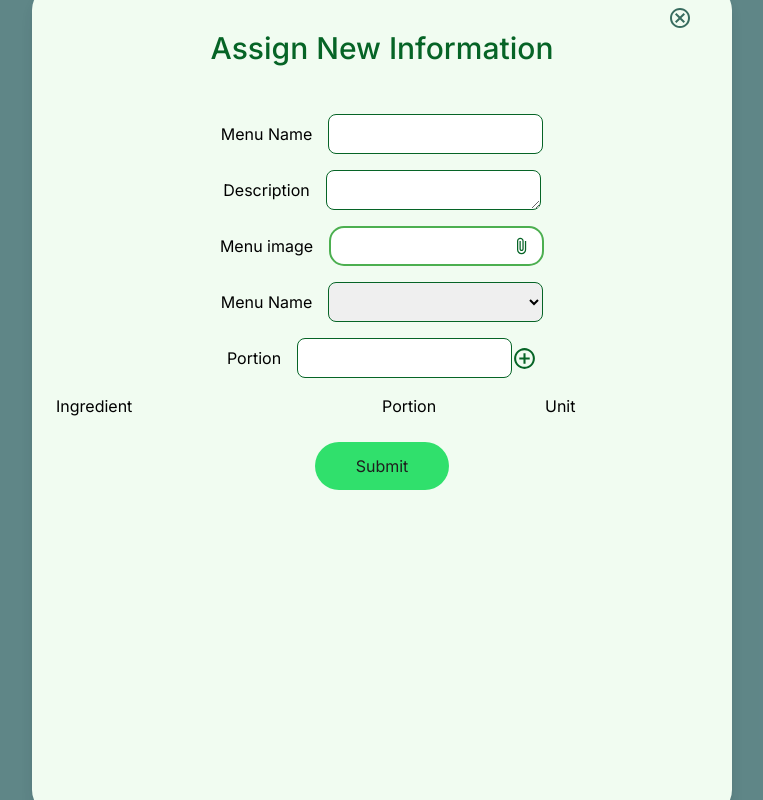
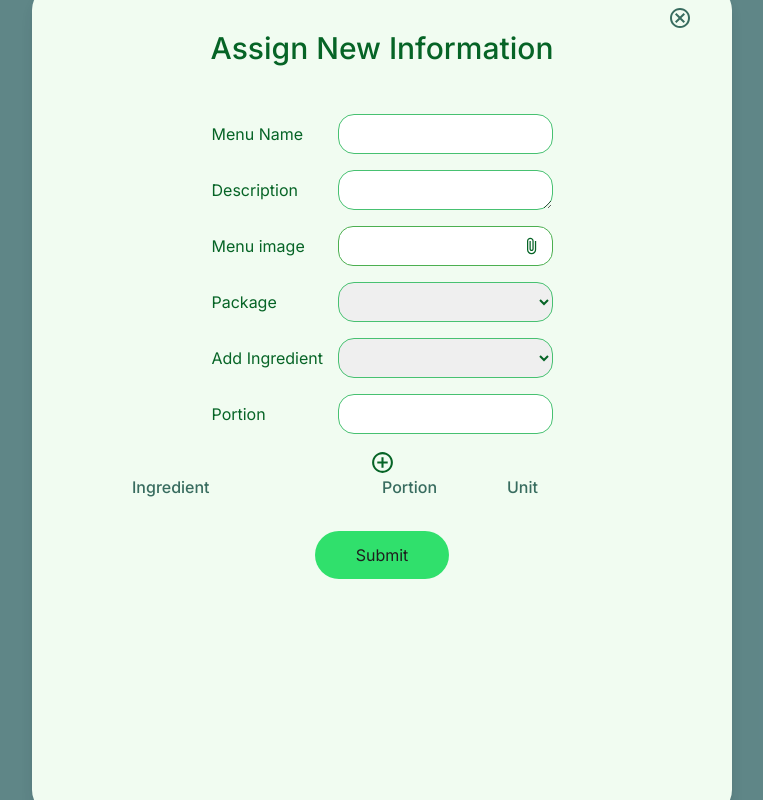
Before and after one commit to SE-GraDex/gradex-frontend, a React (Vite) app: page /mealmanagementpage in a window 1280 px wide. Both pictures are taken after a click on the picture 881 px from the left and 225 px from the top of the page. Shown: the whole page, without its empty margins (258-1021 px from the left). Built offline with nearby package versions, Linux system fonts and the light colour scheme.

Commit message:
version 2.0 meal-designer

```diff
--- a/src/index.css
+++ b/src/index.css
@@ -63,7 +63,7 @@
     justify-content: space-between;
     width: 215px;
     height: 40px;
-    border: 2px solid #4caf50; /* สีเขียว */
+    border: 1px solid #4caf50; /* สีเขียว */
     border-radius: 15px; /* มุมโค้ง */
     padding: 10px;
     background-color: white;
--- a/src/pages/MenuLab/IngredientManagment/IngredientManagementPage.tsx
+++ b/src/pages/MenuLab/IngredientManagment/IngredientManagementPage.tsx
@@ -4,6 +4,7 @@ import pulscircle from '../../../assets/images/plus-circle.svg';
 import edit from '../../../assets/images/Edit.svg';
 import Modallngred from './Modallngred';
 import ModallngredEdit from './ModallngredEdit';
+
 interface FormData {
     ingredientName: string;
     pricePerUnit: string;
--- a/src/pages/MenuLab/MealManagement/MealManagementPage.tsx
+++ b/src/pages/MenuLab/MealManagement/MealManagementPage.tsx
@@ -5,10 +5,21 @@ import pulscircle from '../../../assets/images/plus-circle.svg';
 import edit from '../../../assets/images/Edit.svg';
 import info from '../../../assets/images/Info.svg';
 import ModalNewMenu from './ModalNewMenu';
+
+import { menuItems, MenuItem } from '../../../interface/calendar.types';
+
+
+
 const MealManagementPage: React.FC = () => {
     const [searchQuery, setSearchQuery] = useState('');
     const [isPopUpOpen, setIsPopUpOpen] = useState(false);
-    // const [isPopUpOpenEdit, setIsPopUpOpenEdit] = useState(false);
+    const [menuList, setMenuList] = useState<MenuItem[]>(menuItems);
+
+    const handleAddNewMenu = (newMenu: MenuItem) => {
+        setMenuList([...menuList, newMenu]);
+    };
+
+
     return (
         <div className='flex flex-col items-center'>
             <h1 className="text-5xl font-semibold mb-4 text-white jsu">Meal Management</h1>
@@ -46,13 +57,14 @@ const MealManagementPage: React.FC = () => {
                     <div className='w-[25px] h-[25px]'></div>
                 </div>
             </div>
-            <div className='w-[573px] grid grid-cols-2 gap-2'>
+            {menuList.map((menu, index) => (
+                 <div className='w-[573px] grid grid-cols-2 gap-2' key={index}>
                  <div className=''>
-                    Pad Gaprao Moo
+                     {menu.name}
                  </div>
                  <div className='flex justify-self-end gap-2'>
                      <div className=''>
-                        Basic
+                         {menu.PackageName}
                      </div>
                      <div className='w-[25px] h-[25px]'></div>
                      <div className="flex justify-center items-center hover:cursor-pointer">
@@ -63,7 +75,9 @@ const MealManagementPage: React.FC = () => {
                      </div>
                  </div>
              </div>
-            {isPopUpOpen && <ModalNewMenu isOpen={isPopUpOpen} onClose={() => setIsPopUpOpen(false)} />}
+            )
+            )}
+            {isPopUpOpen && <ModalNewMenu isOpen={isPopUpOpen} onClose={() => setIsPopUpOpen(false)}  onSubmit={handleAddNewMenu} />}
         </div>
     );
 };
--- a/src/pages/MenuLab/MealManagement/ModalNewMenu.tsx
+++ b/src/pages/MenuLab/MealManagement/ModalNewMenu.tsx
@@ -1,50 +1,97 @@
-import React, { useState } from 'react';
-import  addcircle  from '../../../assets/images/add_circle.svg';
-// กำหนด type สำหรับ props ของ modal
+import React, { useState, ChangeEvent } from 'react';
+
+import addcircle from '../../../assets/images/add_circle.svg';
+import trash from '../../../assets/images/Trash2.svg';
+import { Ingredient, MenuItem } from '../../../interface/calendar.types';
+interface GridRow {
+    ingredient: string;
+    portion: string;
+    unit: string;
+    pricePerUnit: string;
+}
+
 interface MealPrepModalProps {
     isOpen: boolean;
     onClose: () => void;
-    // onSubmit: (newIngredient: FormData) => void; // เพิ่มฟังก์ชัน onSubmit สำหรับการส่งข้อมูลกลับ
+    onSubmit: (newMenu: MenuItem) => void;
 }
 
-// กำหนด type สำหรับ form data
-// interface FormData {
-//     ingredientName: string;
-//     pricePerUnit: string;
-//     unit: string;
-// }
+interface FormData {
+    ingredientName: string;
+    pricePerUnit: string;
+    unit: string;
+}
 
-const ModalNewMenu: React.FC<MealPrepModalProps> = ({ isOpen, onClose }) => {
+
+
+const ModalNewMenu: React.FC<MealPrepModalProps> = ({ isOpen, onClose, onSubmit }) => {
     if (!isOpen) return null;
 
-    // const [formData, setFormData] = useState<FormData>({
-    //     ingredientName: '',
-    //     pricePerUnit: '',
-    //     unit: ''
-    // });
+    const [ingredientList, setIngredientList] = useState<FormData[]>([
+        { ingredientName: 'Pork', pricePerUnit: '0.2', unit: 'gram' },
+        { ingredientName: 'Chicken', pricePerUnit: '0.15', unit: 'gram' },
+        { ingredientName: 'Rice', pricePerUnit: '0.5', unit: 'kg' },
+        { ingredientName: 'Tomato', pricePerUnit: '1.0', unit: 'kg' },
+        { ingredientName: 'Lettuce', pricePerUnit: '0.3', unit: 'kg' },
+        { ingredientName: 'Egg', pricePerUnit: '0.7', unit: 'unit' },
+        { ingredientName: 'Garlic', pricePerUnit: '0.1', unit: 'gram' },
+        { ingredientName: 'Carrot', pricePerUnit: '0.6', unit: 'kg' },
+        { ingredientName: 'Onion', pricePerUnit: '0.2', unit: 'kg' },
+        { ingredientName: 'Cucumber', pricePerUnit: '0.4', unit: 'kg' },
+    ]);
 
-    // const handleChange = (e: React.ChangeEvent<HTMLInputElement>, field: keyof FormData) => {
-    //     setFormData({
-    //         ...formData,
-    //         [field]: e.target.value
-    //     });
-    // };
-
-    // const handleSubmit = () => {
-    //     onSubmit(formData);
-    //     onClose();
-    // };
-
-    // const inputFields: { label: string; field: keyof FormData }[] = [
-    //     { label: 'Ingredient Name', field: 'ingredientName' },
-    //     { label: 'Price / Unit', field: 'pricePerUnit' },
-    //     { label: 'Unit', field: 'unit' }
-    // ];
     const [fileName, setFileName] = useState<string>('');
-
+    const [nameMenu, setNameMenu] = useState<string>('');
+    const [selectedPackage, setSelectedPackage] = useState<string>('');
     const handleFileChange = (event: React.ChangeEvent<HTMLInputElement>) => {
         const file = event.target.files?.[0];
         setFileName(file ? file.name : '');
+    };
+
+    const [description, setDescription] = useState<string>('');
+    const [pricePerUnit, setPricePerUnit] = useState<string>('');
+    const [ingredient, setIngredient] = useState<string>('');
+    const [portion, setPortion] = useState<string>('');
+    const [unit, setUnit] = useState<string>('grams');
+    const [gridData, setGridData] = useState<GridRow[]>([]);
+
+    const ShowAllvalue = () => {
+        const newMenu: MenuItem = {
+            name: nameMenu,
+            image: fileName,
+            PackageName: selectedPackage as 'Basic' | 'Deluxe' | 'Premium',
+            Description: description,
+            ingredients: gridData.map((row) => ({
+                ingredient: row.ingredient,
+                portion: parseInt(row.portion),
+                unit: row.unit,
+                priceperunit: parseFloat(row.pricePerUnit),
+            })),
+        };
+
+        onSubmit(newMenu); // ส่งข้อมูลกลับไปที่ Parent
+        onClose(); // ปิด Modal
+    };
+
+
+    const handleAddToGrid = () => {
+        if (ingredient && portion && unit) {
+            setGridData([...gridData, { ingredient, portion, unit, pricePerUnit }]);
+            setIngredient('');
+            setPortion('');
+        }
+    };
+    const handleDeleteRow = (index: number) => {
+        const newGridData = [...gridData];
+        newGridData.splice(index, 1);
+        setGridData(newGridData);
+    };
+
+    const handleResize = (e: ChangeEvent<HTMLTextAreaElement>) => {
+        const textarea = e.target;
+        textarea.style.height = 'auto'; // รีเซ็ตความสูงก่อน
+        textarea.style.height = `${textarea.scrollHeight}px`; // ปรับตาม scrollHeight
+        setDescription(textarea.value);
     };
 
     return (
@@ -58,30 +105,34 @@ const ModalNewMenu: React.FC<MealPrepModalProps> = ({ isOpen, onClose }) => {
                         <path d="M8.4 17L12 13.4L15.6 17L17 15.6L13.4 12L17 8.4L15.6 7L12 10.6L8.4 7L7 8.4L10.6 12L7 15.6L8.4 17ZM12 22C10.6167 22 9.31667 21.7375 8.1 21.2125C6.88333 20.6875 5.825 19.975 4.925 19.075C4.025 18.175 3.3125 17.1167 2.7875 15.9C2.2625 14.6833 2 13.3833 2 12C2 10.6167 2.2625 9.31667 2.7875 8.1C3.3125 6.88333 4.025 5.825 4.925 4.925C5.825 4.025 6.88333 3.3125 8.1 2.7875C9.31667 2.2625 10.6167 2 12 2C13.3833 2 14.6833 2.2625 15.9 2.7875C17.1167 3.3125 18.175 4.025 19.075 4.925C19.975 5.825 20.6875 6.88333 21.2125 8.1C21.7375 9.31667 22 10.6167 22 12C22 13.3833 21.7375 14.6833 21.2125 15.9C20.6875 17.1167 19.975 18.175 19.075 19.075C18.175 19.975 17.1167 20.6875 15.9 21.2125C14.6833 21.7375 13.3833 22 12 22ZM12 20C14.2333 20 16.125 19.225 17.675 17.675C19.225 16.125 20 14.2333 20 12C20 9.76667 19.225 7.875 17.675 6.325C16.125 4.775 14.2333 4 12 4C9.76667 4 7.875 4.775 6.325 6.325C4.775 7.875 4 9.76667 4 12C4 14.2333 4.775 16.125 6.325 17.675C7.875 19.225 9.76667 20 12 20Z" fill="#386C5F" />
                     </svg>
                 </button>
-                <div className="text-[#066426] text-3xl font-medium justify-self-center mt-5 mb-12">Assign New Information</div>
-                <div className='flex justify-center items-center mb-4'>
-                    <div className='mr-4'>
+                <div className="text-[#066426] text-3xl font-medium justify-self-center mt-5 mb-12">
+                    Assign New Information
+                </div>
+                <div className='text-[#066426]'>
+                    <div className='w-[341px] justify-self-center flex justify-between items-center mb-4 '>
+                        <div className=''>
                             Menu Name
                         </div>
                         <input
                             type="text"
-                        className="w-[215px] h-[40px] rounded-lg border border-[#066426] pl-3 outline-none"
-                    // value={formData.ingredientName}
-                    // onChange={(e) => handleChange(e, 'ingredientName')}
+                            className="w-[215px] h-[40px] rounded-2xl border border-[#47C171] pl-3 outline-none"
+                            value={nameMenu}
+                            onChange={(e) => setNameMenu(e.target.value)}
                         />
                     </div>
-                <div className='flex justify-center items-center mb-4'>
-                    <div className='mr-4'>
+                    <div className='w-[341px] justify-self-center flex justify-between items-center mb-4'>
+                        <div className=''>
                             Description
                         </div>
                         <textarea
-                        className="w-[215px] h-[40px] rounded-lg border border-[#066426] pl-3 outline-none"
-                    // value={formData.ingredientName}
-                    // onChange={(e) => handleChange(e, 'ingredientName')}
+                            className="w-[215px] h-[40px] rounded-2xl border border-[#47C171] pl-3 outline-none"
+                            style={{ overflow: 'hidden', minHeight: '40px' }} // ตั้งค่า overflow และความสูงเริ่มต้น
+                            value={description}
+                            onChange={handleResize}
                         />
                     </div>
-                <div className='flex justify-center items-center mb-4'>
-                    <div className='mr-4'>
+                    <div className='w-[341px] justify-self-center flex justify-between items-center mb-4'>
+                        <div className=''>
                             Menu image
                         </div>
                         <label className="file-input-container ">
@@ -101,42 +152,77 @@ const ModalNewMenu: React.FC<MealPrepModalProps> = ({ isOpen, onClose }) => {
                             <input type="file" onChange={handleFileChange} />
                         </label>
                     </div>
-                <div className='flex justify-center items-center mb-4'>
-                    <div className='mr-4'>
-                        Menu Name
-                    </div>
+
+                    <div className="w-[341px] justify-self-center flex justify-between items-center mb-4 ">
+                        <div className="">Package</div>
                         <select
-                        className="w-[215px] h-[40px] rounded-lg border border-[#066426] pl-3 outline-none"
-                    // value={formData.ingredientName}
-                    // onChange={(e) => handleChange(e, 'ingredientName')}
+                            className="w-[215px] h-[40px] rounded-2xl border border-[#47C171] pl-3 outline-none"
+                            onChange={(e) => setSelectedPackage(e.target.value)}
                         >
-                        <option value="" disabled selected className=' hidden'></option>
-                        <option value="menu1">Menu 1</option>
-                        <option value="menu2">Menu 2</option>
-                        <option value="menu3">Menu 3</option>
+                            <option value="" hidden></option>
+                            <option value="Basic">Basic</option>
+                            <option value="Deluxe">Deluxe</option>
+                            <option value="Premium">Premium</option>
                         </select>
                     </div>
-                <div className='flex justify-center items-center mb-4'>
-                    <div className='mr-4'>
-                        Portion
+
+                    <div className="w-[341px] justify-self-center flex justify-between items-center mb-4">
+                        <div className="">Add Ingredient</div>
+                        <select
+                            className="w-[215px] h-[40px] rounded-2xl border border-[#47C171] pl-3 outline-none"
+                            value={ingredient}
+                            onChange={(e) => {
+                                setIngredient(e.target.value);
+                                const selectedIndex = ingredientList.findIndex((ingredient) => ingredient.ingredientName === e.target.value);
+                                setUnit(ingredientList[selectedIndex].unit);
+                                setPricePerUnit(ingredientList[selectedIndex].pricePerUnit);
+                            }}
+                        >
+                            <option value="" hidden></option>
+                            {ingredientList.map((ingredient, index) => (
+                                <option key={index} value={ingredient.ingredientName}>
+                                    {ingredient.ingredientName}
+                                </option>
+                            ))}
+                        </select>
                     </div>
+
+
+                    <div className='w-[341px] justify-self-center flex justify-between items-center mb-4'>
+                        <div className=''>Portion</div>
                         <input
                             type="text"
-                        className="w-[215px] h-[40px] rounded-lg border border-[#066426] pl-3 outline-none"
-                    // value={formData.ingredientName}
-                    // onChange={(e) => handleChange(e, 'ingredientName')}
+                            className="w-[215px] h-[40px] rounded-2xl border border-[#47C171] pl-3 outline-none"
+                            value={portion}
+                            onChange={(e) => setPortion(e.target.value)}
                         />
-                    <img src={addcircle} alt="" className='w-[25px] h-[25px]' />
                     </div>
-                <div className=' grid grid-cols-4'>
-                    <div className='col-span-2'> Ingredient</div>
-                    <div className=''> Portion</div>
-                    <div className=''> Unit</div>
-
-
+                        <img
+                            src={addcircle}
+                            alt=""
+                            className='w-[25px] h-[25px] cursor-pointer justify-self-center'
+                            onClick={handleAddToGrid}
+                        />
                 </div>
+                <div className='w-[500px] grid grid-cols-4 mb-2 font-medium justify-self-center text-[#386C5F]'>
+                    <div className='col-span-2'>Ingredient</div>
+                    <div className=''>Portion</div>
+                    <div className=''>Unit</div>
+                </div>
+                {gridData.map((row, index) => (
+                    <div key={index} className='w-[500px] grid grid-cols-4 mb-2 justify-self-center text-[#386C5F]'>
+                        <div className='col-span-2'>{row.ingredient}</div>
+                        <div className=''>{row.portion}</div>
+                        <div className='flex gap-2'>
+                            <div className=''>{row.unit}</div>
+                            <img src={trash} alt="" className='w-[25px] h-[25px] cursor-pointer' onClick={() => handleDeleteRow(index)} />
+                        </div>
+                    </div>
+                ))}
                 <div className="justify-self-center">
-                    <button className="mt-6 w-[134px] h-[48px] bg-[#30E06C] text-[#1E1E1E] py-2 rounded-full hover:bg-white hover:text-[#066426] hover:border hover:border-[#30E06C]">
+                    <button className="mt-6 w-[134px] h-[48px] bg-[#30E06C] text-[#1E1E1E] py-2 rounded-full hover:bg-white hover:text-[#066426] hover:border hover:border-[#30E06C]"
+                        onClick={ShowAllvalue}
+                    >
                         Submit
                     </button>
                 </div>
```
Also changed, not shown: src/interface/calendar.types.ts (+7 -1 lines), src/assets/images/Trash2.svg (added). Lines whose indentation alone changed are shown as unchanged.
